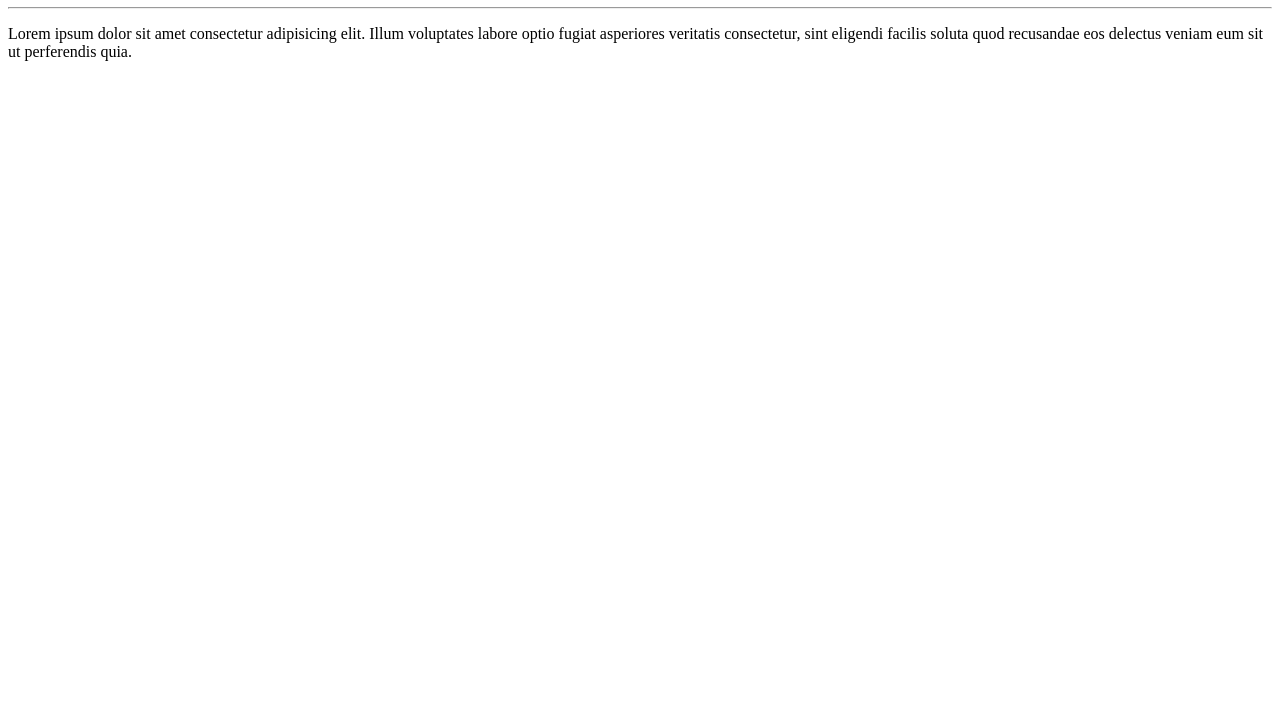
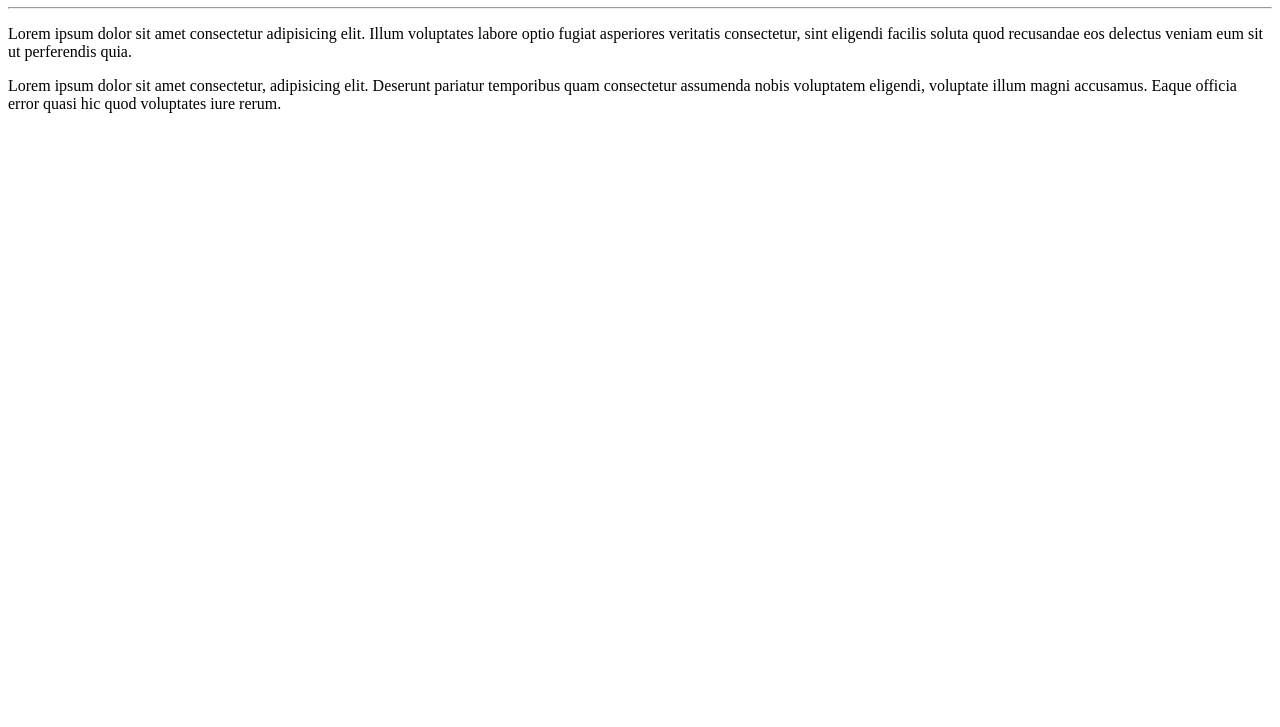
Before and after one commit to ericksavioo/OlaMundo, a plain HTML site: page site exemplo/index.html in a window 1280 px wide. Shown: the part 73-800 px from the top of the page. Drawn offline with Linux system fonts and the light colour scheme.

Commit message:
add mais um loren

```diff
--- a/site exemplo/index.html
+++ b/site exemplo/index.html
@@ -9,5 +9,6 @@
     <h1>ola, mundo</h1>
     <hr>
     <p>Lorem ipsum dolor sit amet consectetur adipisicing elit. Illum voluptates labore optio fugiat asperiores veritatis consectetur, sint eligendi facilis soluta quod recusandae eos delectus veniam eum sit ut perferendis quia.</p>
+    <p>Lorem ipsum dolor sit amet consectetur, adipisicing elit. Deserunt pariatur temporibus quam consectetur assumenda nobis voluptatem eligendi, voluptate illum magni accusamus. Eaque officia error quasi hic quod voluptates iure rerum.</p>
 </body>
 </html>
```
